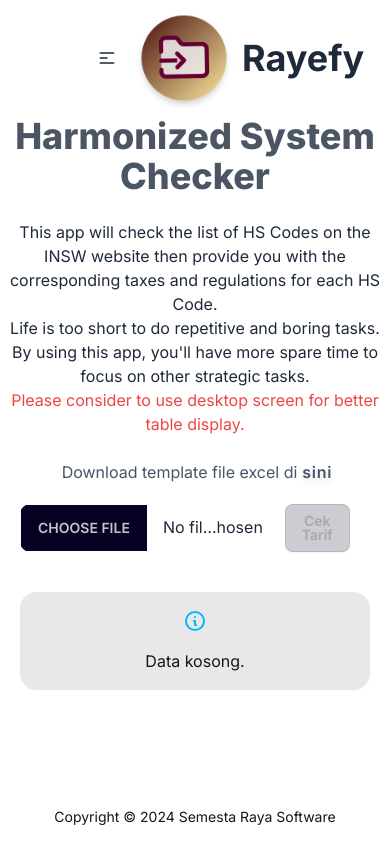
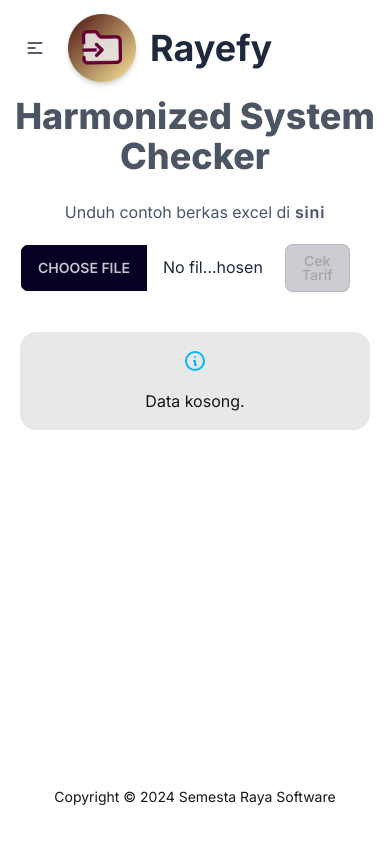
Before and after one commit to apktntaj/malika, a Next.js app: page /cek-tarif in a window 390 px wide. Built offline with nearby package versions, Linux system fonts and the light colour scheme.

Commit message:
Optimize by remove duplicate data on  hs codes list

```diff
--- a/app/cek-tarif/page.jsx
+++ b/app/cek-tarif/page.jsx
@@ -2,26 +2,13 @@
 
 const ExcelPage = () => {
   return (
-    <div>
+    <div className="container">
       <h1 className="text-4xl font-extrabold text-gray-600 text-center mb-6">
         Harmonized System Checker
       </h1>
-      <div className="text-center mb-8">
-        <p>
-          This app will check the list of HS Codes on the
-          <a href="https://insw.go.id/intr"> INSW</a> website then provide you
-          with the corresponding taxes and regulations for each HS Code.
-        </p>
-        <p>
-          Life is too short to do repetitive and boring tasks. By using this
-          app, you'll have more spare time to focus on other strategic tasks.
-        </p>
-        <p className="text-red-500">
-          Please consider to use desktop screen for better table display.
-        </p>
-      </div>
-      <p className="text-center text-slate-600 -mt-2 pl-1">
-        Download template file excel di
+
+      <p className="text-center text-slate-600">
+        Unduh contoh berkas excel di
         <a
           className="text-blue-600-500 font-semibold drop-shadow-md tracking-wider"
           href="template.xlsx"
--- /dev/null
+++ b/app/daftar/page.jsx
@@ -0,0 +1,10 @@
+import React from "react";
+
+export default function DaftarPage() {
+  return (
+    <div>
+      <h1>Daftar Page</h1>
+      <p>Soon</p>
+    </div>
+  );
+}
--- /dev/null
+++ b/app/dashboard/page.jsx
@@ -0,0 +1,10 @@
+import React from "react";
+
+export default function DashboardPage() {
+  return (
+    <div>
+      <h1>Dashboard Page</h1>
+      <p>Soon</p>
+    </div>
+  );
+}
--- a/app/page.js
+++ b/app/page.js
@@ -1,8 +1,8 @@
 import Hero from "./ui/Hero";
 
-const title = "Submit then you find it.";
+const title = "Solusi untuk semua kebutuhan pabean.";
 const subtitle =
-  "Rayefy akan membantu anda menyederhanakan proses pembuatan dokumen pabeanmu. Hidup terlalu singkat untuk mengerjakan pekerjaan yang repetitif.";
+  "Rayefy akan membantu anda menyederhanakan proses pembuatan dokumen pabeanmu. Daftar sekarang dan nikmati layanan kami secara gratis untuk pertama kali.";
 
 export default function Home() {
   return (
--- a/app/ui/FileUpload.jsx
+++ b/app/ui/FileUpload.jsx
@@ -1,13 +1,9 @@
 "use client";
 
-import React, { useEffect, useState } from "react";
+import React, { useState } from "react";
 import TableBarang from "./TableBarang";
-import {
-  arrayBuffer,
-  convertBufferToJson,
-  isValidFormat,
-} from "../utils/utility";
-import { cekTarif } from "../utils/excel";
+import { arrayBuffer, convertBufferToJson } from "../utils/utility";
+import { inswData } from "../utils/excel";
 
 function FileUpload() {
   const [loading, setLoading] = useState(false);
@@ -22,13 +18,49 @@
     });
   };
 
-  // const handlePreview = async () => {
-  //   setLoading(true);
+  const handlePreview = async () => {
+    setLoading(true);
 
-  //   const result = await Promise.all(jsonData.map((row) => cekTarif(row)));
-  //   setJsonData(result);
-  //   setLoading(false);
-  // };
+    const uniqueHsCodes = [...new Set(items.map((item) => item["HS CODE"]))];
+    const fetchedUniqueHsCodes = await Promise.all(
+      uniqueHsCodes.map((hsCode) => inswData(hsCode))
+    );
+
+    const listMfn = fetchedUniqueHsCodes.map((data) => {
+      if (!data) {
+        return {
+          "HS CODE": "HS Code tidak ditemukan",
+          BM: "-",
+          PPN: "-",
+          PPH: "-",
+          "PPH NON API": "-",
+        };
+      }
+
+      const { hs_code, new_mfn } = data.data[0];
+
+      return {
+        "HS CODE": hs_code,
+        BM: new_mfn[0].bm[0].bm,
+        PPN: new_mfn[0].ppn[0].ppn,
+        PPH: new_mfn[0].pph[0].pph,
+        "PPH NON API": new_mfn[0].pph[1].pph,
+      };
+    });
+
+    const updatedItems = items.map((item) => {
+      // Find the updated item in listMfn
+      const updatedItem = listMfn.find(
+        (mfnItem) => mfnItem["HS CODE"] === item["HS CODE"]
+      );
+
+      return updatedItem ? updatedItem : item;
+    });
+
+    setItems(updatedItems);
+
+    setLoading(false);
+  };
 
   return (
     <div className="container px-5 flex flex-col gap-2 mt-5">
@@ -41,7 +73,11 @@
         />
 
         <div>
-          <button className="btn btn-active mr-5" disabled={disabled}>
+          <button
+            className="btn btn-active mr-5"
+            onClick={handlePreview}
+            disabled={disabled}
+          >
             {loading ? "Mohon tunggu..." : "Cek Tarif"}
           </button>
         </div>
--- a/app/ui/Hero.jsx
+++ b/app/ui/Hero.jsx
@@ -1,4 +1,5 @@
 import Image from "next/image";
+import Link from "next/link";
 
 const Hero = ({ title, subtitle }) => {
   return (
@@ -9,8 +10,12 @@
           <p className="py-6">{subtitle}</p>
         </div>
         <div className="flex gap-3 justify-start w-full">
-          <button className="btn btn-accent">Sign Up</button>
-          <button className="btn btn-success">Login</button>
+          <button className="btn btn-accent">
+            <Link href={"/daftar"}>Daftar</Link>
+          </button>
+          <button className="btn btn-success">
+            <Link href={"/dashboard"}>Masuk</Link>
+          </button>
         </div>
       </div>
       <div>
--- a/app/ui/Navbar.jsx
+++ b/app/ui/Navbar.jsx
@@ -3,7 +3,7 @@
 
 const Navbar = ({ links }) => {
   return (
-    <nav className="navbar bg-base-100 font-bold px-20">
+    <nav className="navbar bg-base-100 font-bold lg:px-20">
       <div className="navbar-start">
         {/* DROPDOWN */}
         <div className="dropdown">
@@ -46,7 +46,12 @@
         <div>
           <div>
             <Link className="flex items-center space-x-2 text-4xl" href={"/"}>
-              <Image src={"/logo.png"} width={100} height={100} />
+              <Image
+                src={"/logo.png"}
+                width={80}
+                height={80}
+                alt="Logo Rayefy"
+              />
               <span>Rayefy</span>
             </Link>
           </div>
--- a/app/ui/TableBarang.jsx
+++ b/app/ui/TableBarang.jsx
@@ -10,18 +10,21 @@
   }
 
   const keys = Object.keys(items[0]);
-  const isTemplated = keys[0] === "HS Code" && keys.length === 1;
+  const isTemplated =
+    JSON.stringify(keys) ===
+    JSON.stringify(["HS CODE", "BM", "PPN", "PPH", "PPH NON API"]);
   if (!isTemplated) {
     onDisabled(true);
     return (
-      <Alert message="Format tidak sesuai. Silakan unggah file dengan menggunakan template yang telah disediakan." />
+      <Alert message="Format tidak sesuai. Silakan unggah file dengan menggunakan contoh berkas yang telah disediakan." />
     );
   }
 
   const anyInvalidFormat = items.some((item) =>
-    isNotValidFormat(item["HS Code"])
+    isNotValidFormat(item["HS CODE"])
   );
   anyInvalidFormat ? onDisabled(true) : onDisabled(false);
+
   const dataItems = items.map((item, idx) => {
     const values = Object.values(item);
     return (
--- a/app/utils/excel.js
+++ b/app/utils/excel.js
@@ -92,6 +92,30 @@
   }
 }
 
+export async function inswData(hsCode) {
+  const options = {
+    headers: {
+      accept: "application/json, text/plain, */*",
+      "accept-language": "en-US,en;q=0.9",
+      authorization: "Basic aW5zd18yOmJhYzJiYXM2",
+
+      "Referrer-Policy": "strict-origin-when-cross-origin",
+    },
+    body: null,
+    method: "GET",
+  };
+  try {
+    return await axios
+      .get(
+        `https://api.insw.go.id/api-prod-ba/ref/hscode/komoditas?hs_code=${hsCode}`,
+        options
+      )
+      .then((res) => res.data);
+  } catch (error) {
+    console.error(error.message);
+  }
+}
+
 export async function cekTarif(item) {
   let hsCode = item["HS Code"].toString();
   try {
```
Also changed, not shown: 1 other file (tests, documents, lock files or other folders).
